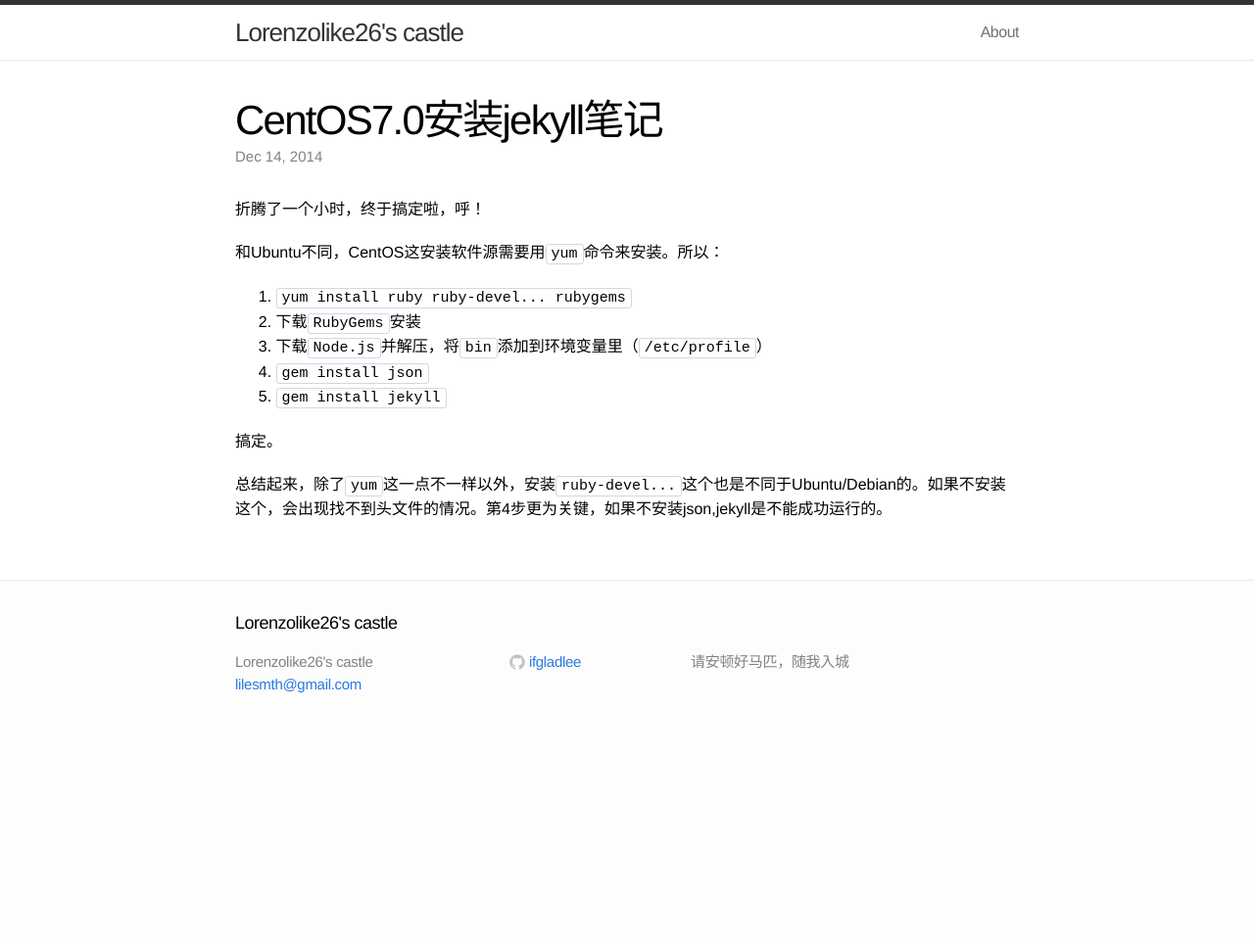
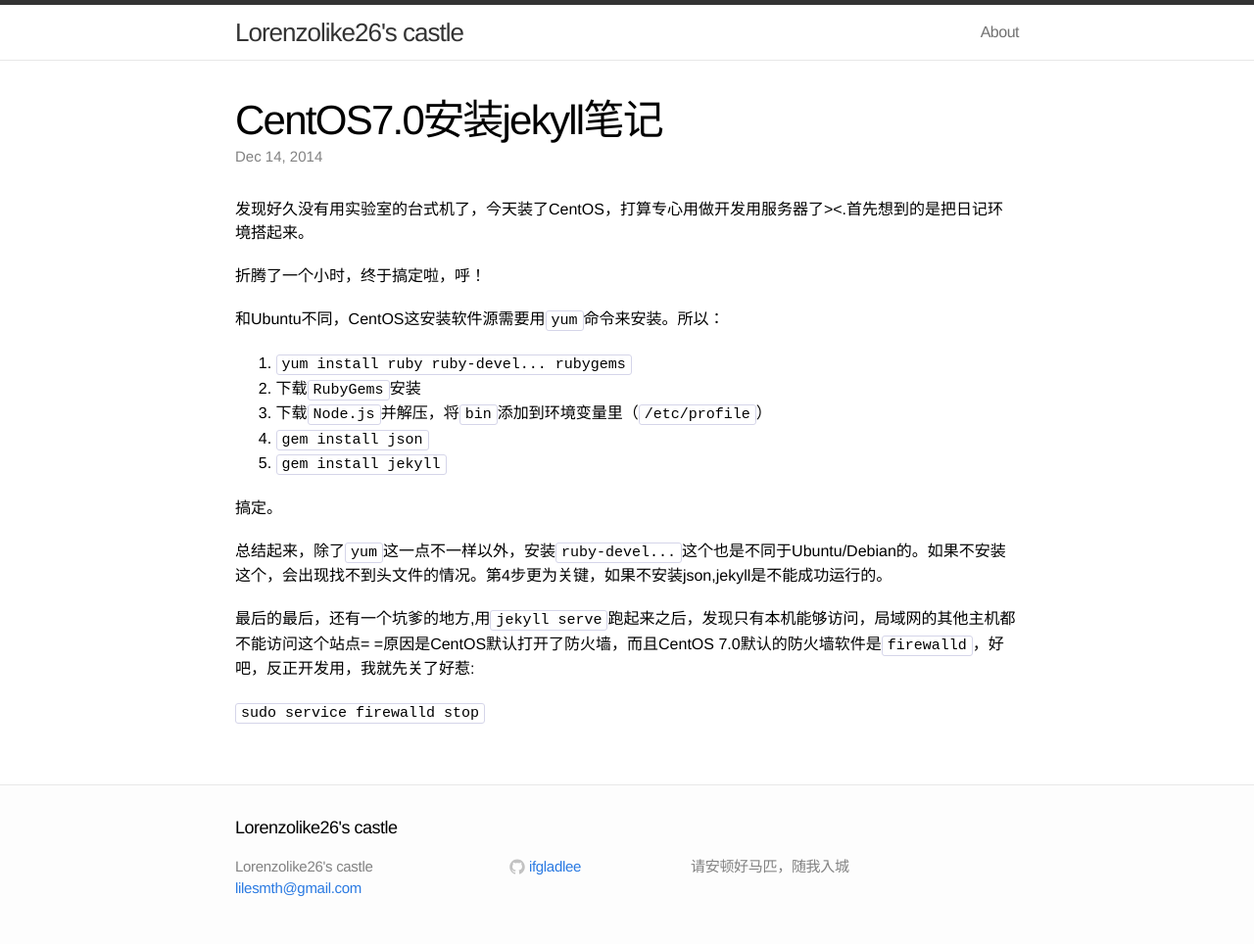
Before and after one commit to ifgladlee/ifgladlee.github.io, a Jekyll site: the page built from _posts/2014-12-14-jekyll-on-centos.md, in a window 1280 px wide. Shown: the whole page at 98% size. Built offline with Jekyll 4.4.1, drawn with Linux system fonts in a browser that asks for light colours; before the commit the page ends 900 px from its top, so only the background shows below that.

Commit message:
update 2014-12-14-jekyll-on-centos.md

```diff
--- a/_posts/2014-12-14-jekyll-on-centos.md
+++ b/_posts/2014-12-14-jekyll-on-centos.md
@@ -3,6 +3,8 @@
 title: "CentOS7.0安装jekyll笔记"
 categories: notes
 ---
+
+发现好久没有用实验室的台式机了，今天装了CentOS，打算专心用做开发用服务器了><.首先想到的是把日记环境搭起来。
 
 折腾了一个小时，终于搞定啦，呼！
 
@@ -17,3 +19,7 @@
 搞定。
 
 总结起来，除了`yum`这一点不一样以外，安装`ruby-devel...`这个也是不同于Ubuntu/Debian的。如果不安装这个，会出现找不到头文件的情况。第4步更为关键，如果不安装json,jekyll是不能成功运行的。
+
+最后的最后，还有一个坑爹的地方,用`jekyll serve`跑起来之后，发现只有本机能够访问，局域网的其他主机都不能访问这个站点= =原因是CentOS默认打开了防火墙，而且CentOS 7.0默认的防火墙软件是`firewalld`，好吧，反正开发用，我就先关了好惹:
+
+`sudo service firewalld stop`
```
